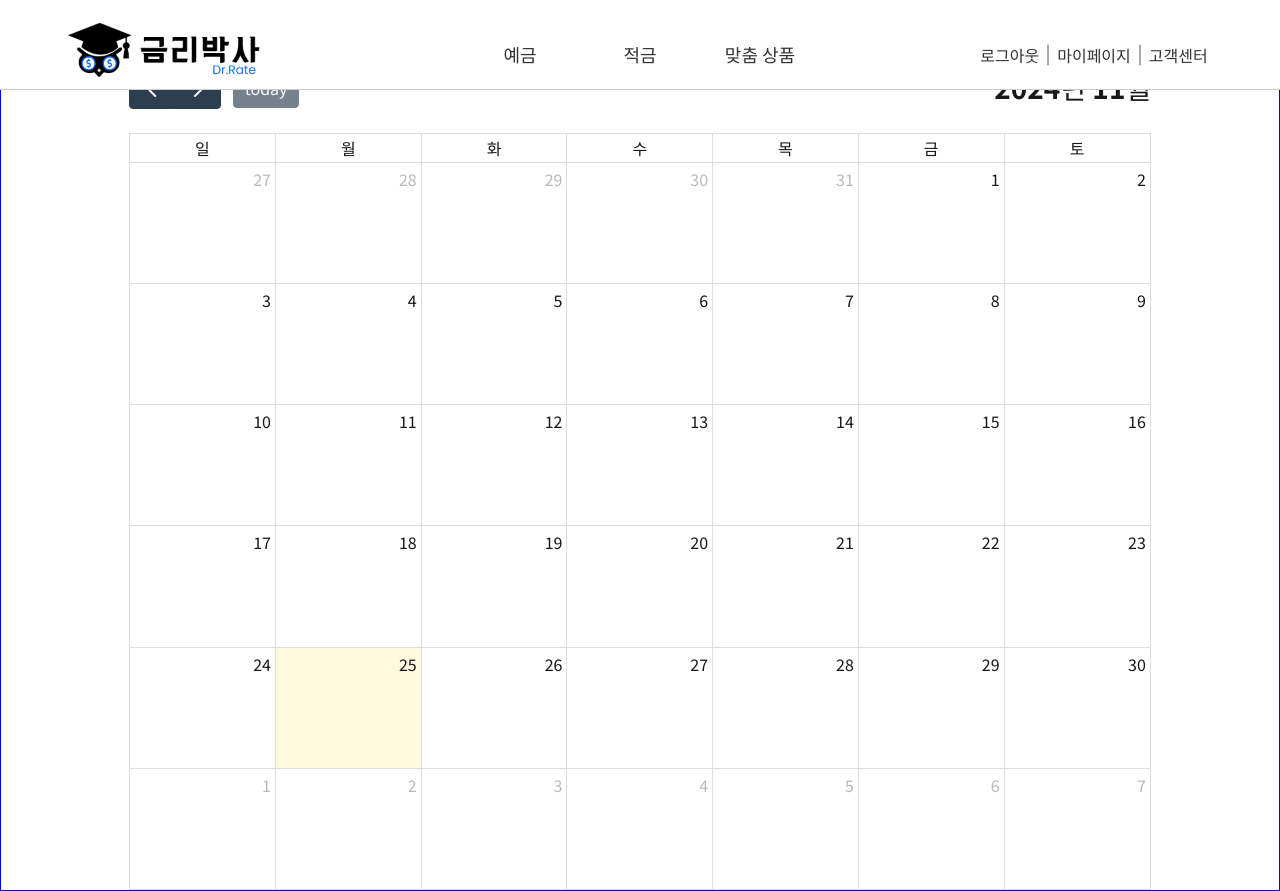
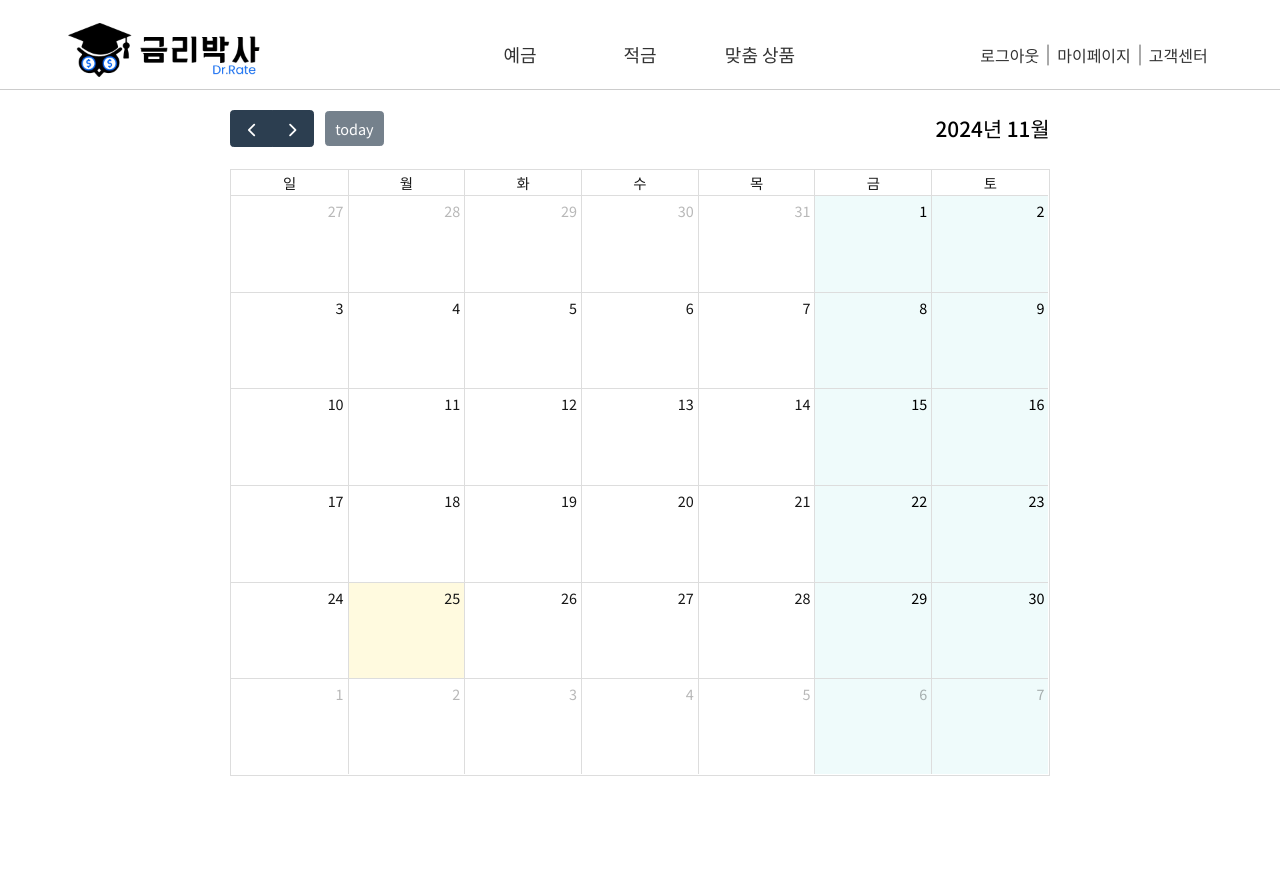
Before and after one commit to p3chaeyeon/Dr.Rate-Frontend, a React (Vite) app: page /myCalendar in a window 1280 px wide. After the commit the page ends 806 px from the top, so only its background shows below. Built offline with nearby package versions, Linux system fonts and the light colour scheme; no server answers; a web font is replaced by a local one.

Commit message:
feat/달력 수정중

```diff
--- a/src/pages/MyCalendarPage/MyCalendarPage.jsx
+++ b/src/pages/MyCalendarPage/MyCalendarPage.jsx
@@ -65,18 +65,10 @@ const MyCalendarPage = () => {
     }
   };
 
-  // 요일 스타일링
-  const getDayClassNames = (date) => {
-    const day = date.getUTCDay();
-    if (day === 6) return 'sunday'; // 일요일
-    if (day === 5) return 'saturday'; // 토요일
-    return 'daycell';
-  };
-
   return (
-    <div className={styles.container}>
+    <div className={styles.calendar}>
       <h1>적금 달력</h1>
-      <div style={{ width: '80%', margin: '0 auto' }} className="calendar">
+      <div style={{ width: '80%', margin: '30px auto' }} className="calendar">
         <FullCalendar
           ref={calendarRef}
           locale="ko"
@@ -90,8 +82,21 @@ const MyCalendarPage = () => {
           titleFormat={{ year: 'numeric', month: 'long' }}
           events={events}
           dateClick={handleDateClick}
-          dayCellClassNames={({ date }) => getDayClassNames(date)}
-          dayCellContent={({ date }) => <span>{date.getDate()}</span>}
+          dayCellClassNames={({ date }) => {
+            const day = date.getUTCDay();
+            if (day === 6) return styles.sunday; // 일요일 클래스 추가
+            if (day === 5) return styles.saturday; // 토요일 클래스 추가
+            return '';
+          }}
+          dayCellContent={({ date }) => {
+            return <span style={{ display: 'block', textAlign: 'center' }}>{date.getDate()}</span>;
+          }}
+          datesSet={() => {
+            const titleElement = document.querySelector('.fc-toolbar-title');
+            if (titleElement) {
+              titleElement.classList.add(styles.title); // SCSS 클래스 추가
+            }
+          }}
         />
       </div>
 
--- a/src/pages/MyCalendarPage/MyCalendarPage.module.scss
+++ b/src/pages/MyCalendarPage/MyCalendarPage.module.scss
@@ -1,34 +1,42 @@
 //Fonts
 @import url('https://fonts.googleapis.com/css2?family=Noto+Sans+KR:wght@400;700&display=swap');
 
-//공통 스타일
+// 공통 스타일
 body {
   font-family: 'Noto Sans KR', sans-serif;
 }
 
-//컨테이너 스타일
+// 컨테이너 스타일
+/*
 .container {
-  border: 1px solid blue; //파란색 테두리
+  border: 1px solid blue;
 }
+*/
 
 //캘린더 스타일
 .calendar {
-  font-size: 0.9em; //전체 글씨 크기 줄이기
+  font-size: 0.9em;
+  width: 80%;
+  height: auto;
+  margin: 20px auto;
 }
 
-//날짜 셀 스타일
-.daycell {
-  padding: 4px; //셀 간격 줄이기
+//일요일과 토요일
+.sunday {
+  background-color: #EFFBFB !important;
+  color: black !important;
 }
 
-//주말 스타일
-.saturday,
-.sunday {
-  background-color: #EFFBFB !important; //하늘색 배경
-  color: black !important; //글씨 검정색
+.saturday {
+  background-color: #EFFBFB !important;
+  color: black !important;
 }
 
-//제목 스타일
-.fc-toolbar h2 {
-  font-size: 1.2em !important; //날짜 글씨 크기 조정
+//오른쪽 상단 날짜글씨
+.title {
+  font-size: 1.3rem !important;
+  font-weight: 500 !important;
+  text-align: center !important;
+  color: black !important;
+  margin: 0 !important;
 }
```
